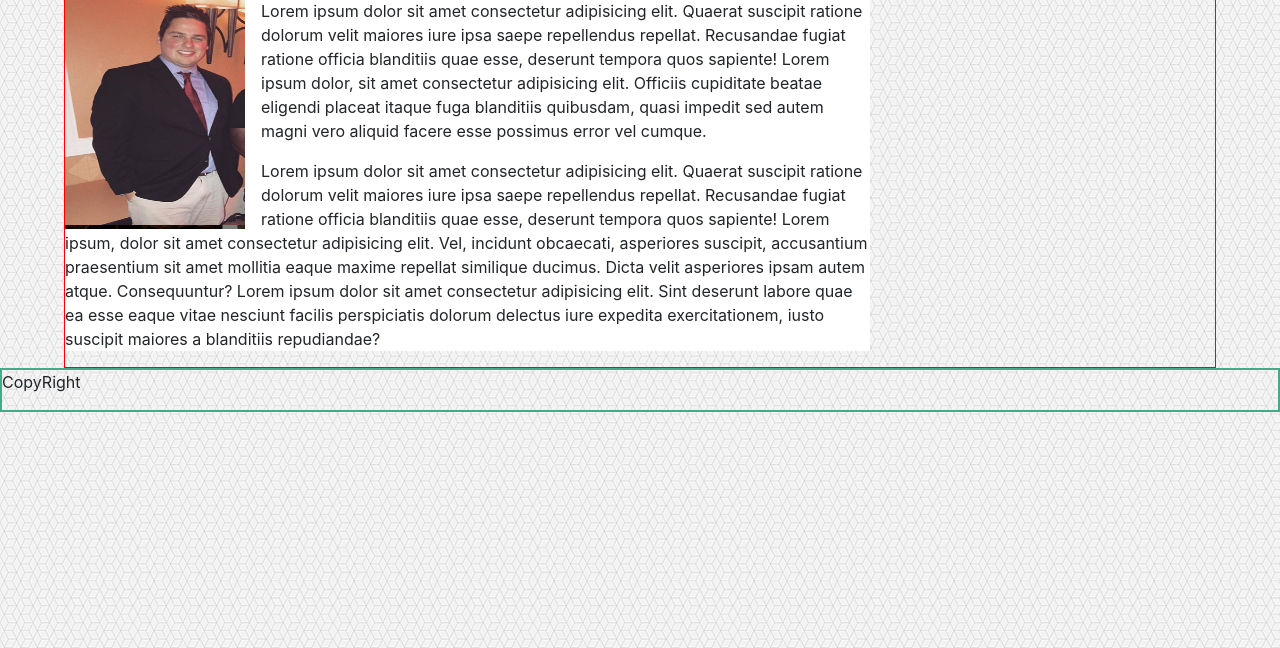
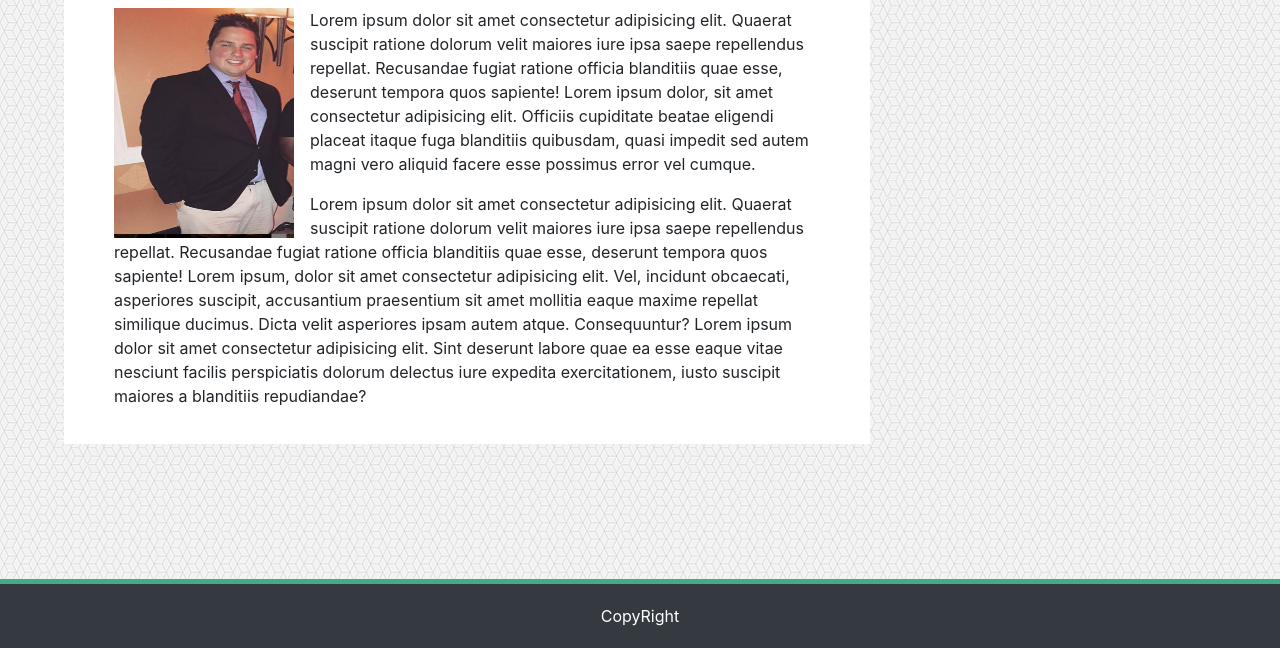
Before and after one commit to grandspitzy/responsiveSite, a plain HTML site: page index.html in a window 1280 px wide. Shown: the part 152-800 px from the top of the page. Drawn offline with nearby package versions, Linux system fonts and the light colour scheme.

Commit message:
footer created

```diff
--- a/index.html
+++ b/index.html
@@ -7,7 +7,9 @@
 <link rel="stylesheet" href="style.css">
 <title>Title</title>
 </head>
+
 <body>
+
   <header class="bg-light">
     <div class="my-container">
       <nav class="navbar navbar-expand-md navbar-dark px-0 py-1">
@@ -45,7 +47,7 @@
     </main>
 
     <footer>
-      <p class ="p-footer">CopyRight</p>
+      <p class ="footer bg-dark">CopyRight</p>
     </footer>
 
 <script src="https://cdnjs.cloudflare.com/ajax/libs/jquery/3.5.1/jquery.slim.min.js"></script>
--- a/style.css
+++ b/style.css
@@ -13,7 +13,6 @@ body{
     width: 90%;
     margin:0 auto;
     max-width:1500px;
-    border: 1px solid red;
     margin-top: 20px;
 }
 
@@ -23,10 +22,11 @@ body{
 
 .main-content{
 
-    padding-top: 10px;
+    padding: 20px 50px;
     width:70%;
     margin-left:0;
     margin-right: auto;
+
 }
 .brand-color{
     color:white;
@@ -48,7 +48,16 @@ a{
     margin-bottom: 0;
 
 }
-footer {
 
-    border: 2px solid #44AB88;
+.footer {
+    position: fixed;
+    left: 0;
+    bottom: 0;
+    width: 100%;
+    color: white;
+    text-align: center;
+    margin-bottom: 0;
+    padding-top:20px;
+    padding-bottom: 20px;
+    border-top: 5px solid #44AB88;
   }
```
